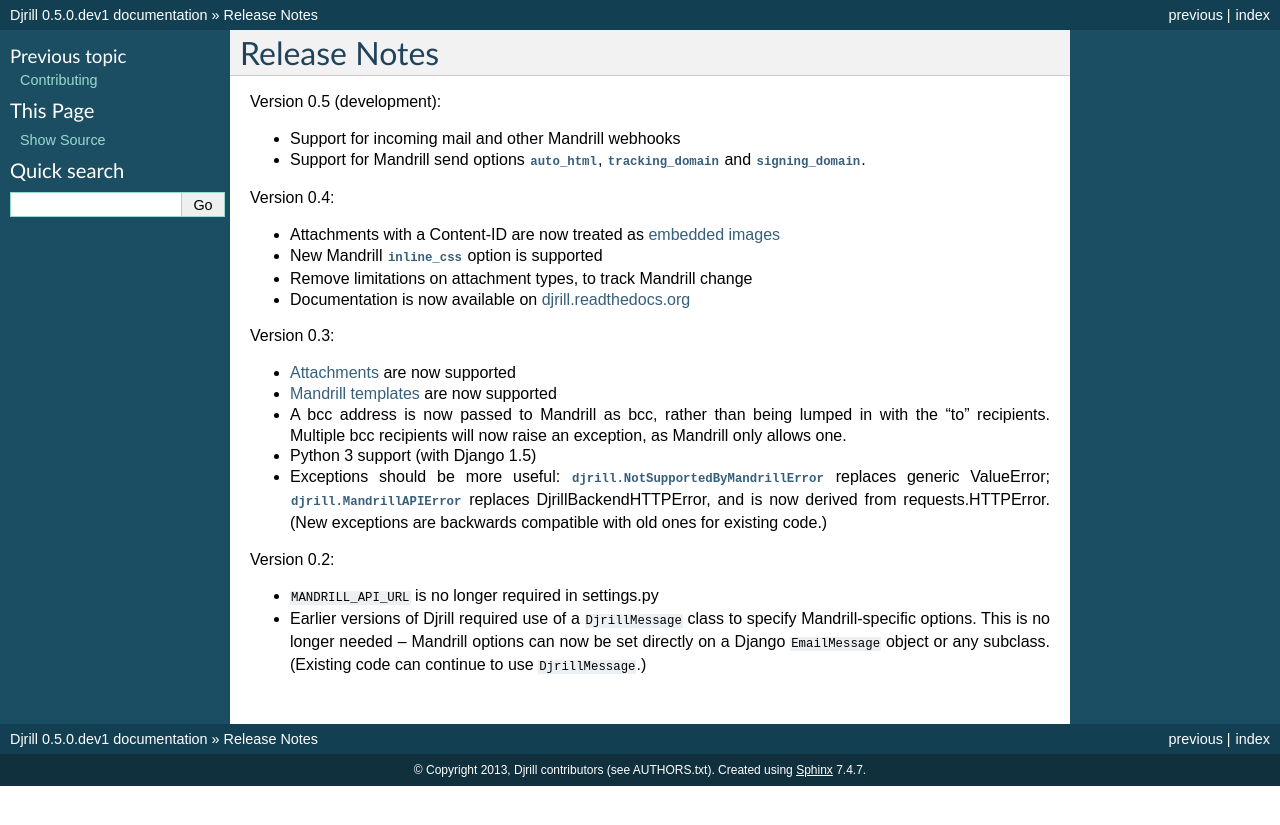
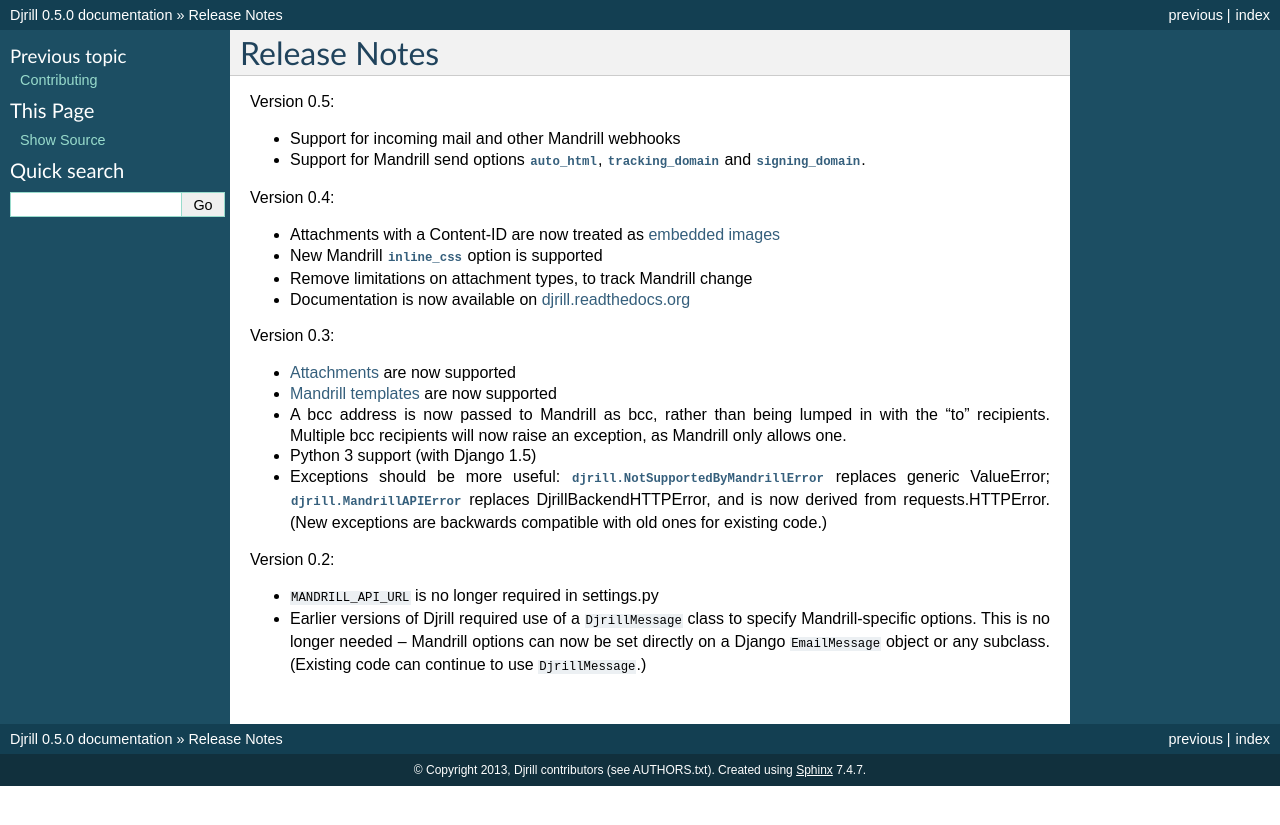
Before and after one commit to brack3t/Djrill, a Sphinx documentation site: the page built from docs/history.rst, in a window 1280 px wide. Shown: the top 825 px of the page. Built offline with Sphinx 7.4.7, drawn with Linux system fonts in a browser that asks for light colours.

Commit message:
Prep for v0.5 release

```diff
--- a/djrill/_version.py
+++ b/djrill/_version.py
@@ -1,3 +1,3 @@
-VERSION = (0, 5, 0, 'dev1')  # Remove the 'dev1' component in release branches
+VERSION = (0, 5, 0)
 __version__ = '.'.join([str(x) for x in VERSION])
 __minor_version__ = '.'.join([str(x) for x in VERSION[:2]])  # Sphinx's X.Y "version"
--- a/docs/history.rst
+++ b/docs/history.rst
@@ -1,7 +1,7 @@
 Release Notes
 =============
 
-Version 0.5 (development):
+Version 0.5:
 
 * Support for incoming mail and other Mandrill webhooks
 * Support for Mandrill send options :attr:`auto_html`, :attr:`tracking_domain`
```
